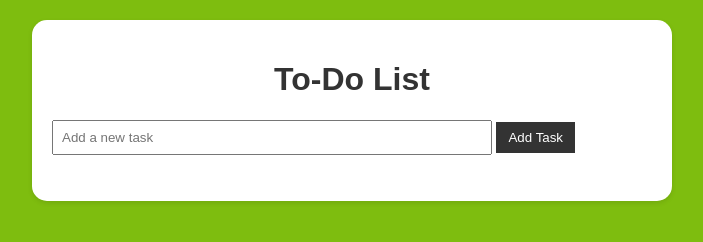
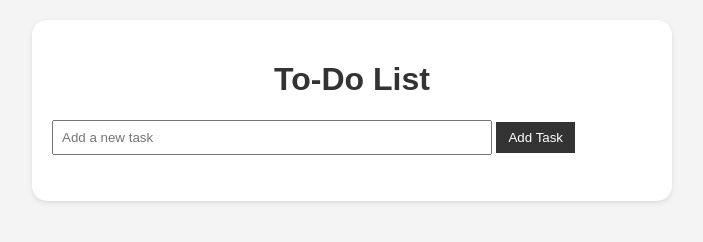
Before and after one commit to therandhirray/OCTANET_MARCH, a plain HTML site: page To Do List (2nd_Task)/index.html in a window 1280 px wide. Shown: the whole page, without its empty margins (288-991 px from the left). Drawn offline with Linux system fonts and the light colour scheme.

Commit message:
some Changes

```diff
--- a/To Do List (2nd_Task)/style.css
+++ b/To Do List (2nd_Task)/style.css
@@ -2,7 +2,7 @@ body {
     font-family: Arial, sans-serif;
     margin: 0;
     padding: 0;
-    background-color: #7ebd0f;
+    background-color: #f4f4f4;
   }
   .container {
     max-width: 600px;
```
